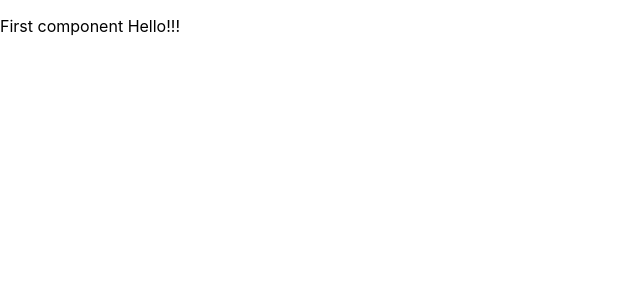
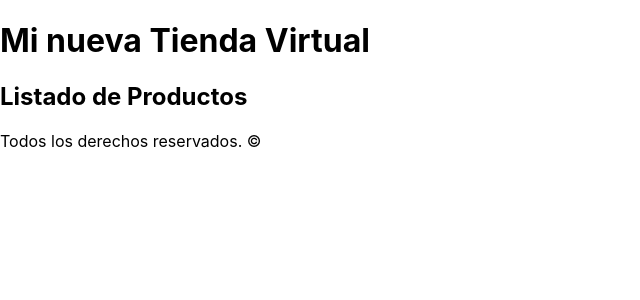
Before and after one commit to SalahAdDin/React16Redux10Projects, a React (Create React App) app in the folder basicreact/: page / in a window 1280 px wide. Shown: the top 300 px of the page, without its empty margins (0-640 px from the left). Built offline with nearby package versions, Linux system fonts and the light colour scheme.

Commit message:
[basicreact] :sunny: Stateless functional components and importing.

```diff
--- /dev/null
+++ b/basicreact/src/components/App.js
@@ -0,0 +1,18 @@
+import React, {Component} from 'react';
+import Products from './Products'
+import Footer from './Footer';
+import Header from './Header';
+
+class App extends Component{
+    render(){
+        return(
+            <div>
+                <Header />
+                <Products />
+                <Footer />
+            </div>
+        )
+    }
+}
+
+export default App;
--- a/basicreact/src/components/FirstComponent.js
+++ /dev/null
@@ -1,13 +0,0 @@
-import React, {Component} from 'react';
-
-class FirstComponent extends Component{
-    render(){
-        return(
-            <div>
-                <p>First component Hello!!!</p>
-            </div>
-        )
-    }
-}
-
-export default FirstComponent;
--- /dev/null
+++ b/basicreact/src/components/Footer.js
@@ -0,0 +1,11 @@
+import React from 'react';
+
+const Footer = () => {
+    return(
+        <footer>
+            <p>Todos los derechos reservados. &copy;</p>
+        </footer>
+    )
+}
+
+export default Footer;
--- /dev/null
+++ b/basicreact/src/components/Header.js
@@ -0,0 +1,11 @@
+import React from 'react';
+
+const Header = () => {
+    return (
+        <header>
+            <h1>Mi nueva Tienda Virtual</h1>
+        </header>
+    )
+}
+
+export default Header;
--- /dev/null
+++ b/basicreact/src/components/Products.js
@@ -0,0 +1,13 @@
+import React, {Component} from 'react';
+
+class Products extends Component {
+    render() {
+        return (
+            <div>
+                <h2>Listado de Productos</h2>
+            </div>
+        )
+    }
+}
+
+export default Products;
--- a/basicreact/src/index.js
+++ b/basicreact/src/index.js
@@ -2,13 +2,13 @@ import React from 'react';
 import ReactDOM from 'react-dom';
 import './css/index.css';
 //import App from './App';
-import FirstComponent from './components/FirstComponent'
+import App from './components/App'
 import * as serviceWorker from './serviceWorker';
 
 // React no JSX
 
 
-ReactDOM.render(<FirstComponent />, document.getElementById('root'));
+ReactDOM.render(<App />, document.getElementById('root'));
 
 // If you want your app to work offline and load faster, you can change
 // unregister() to register() below. Note this comes with some pitfalls.
```
